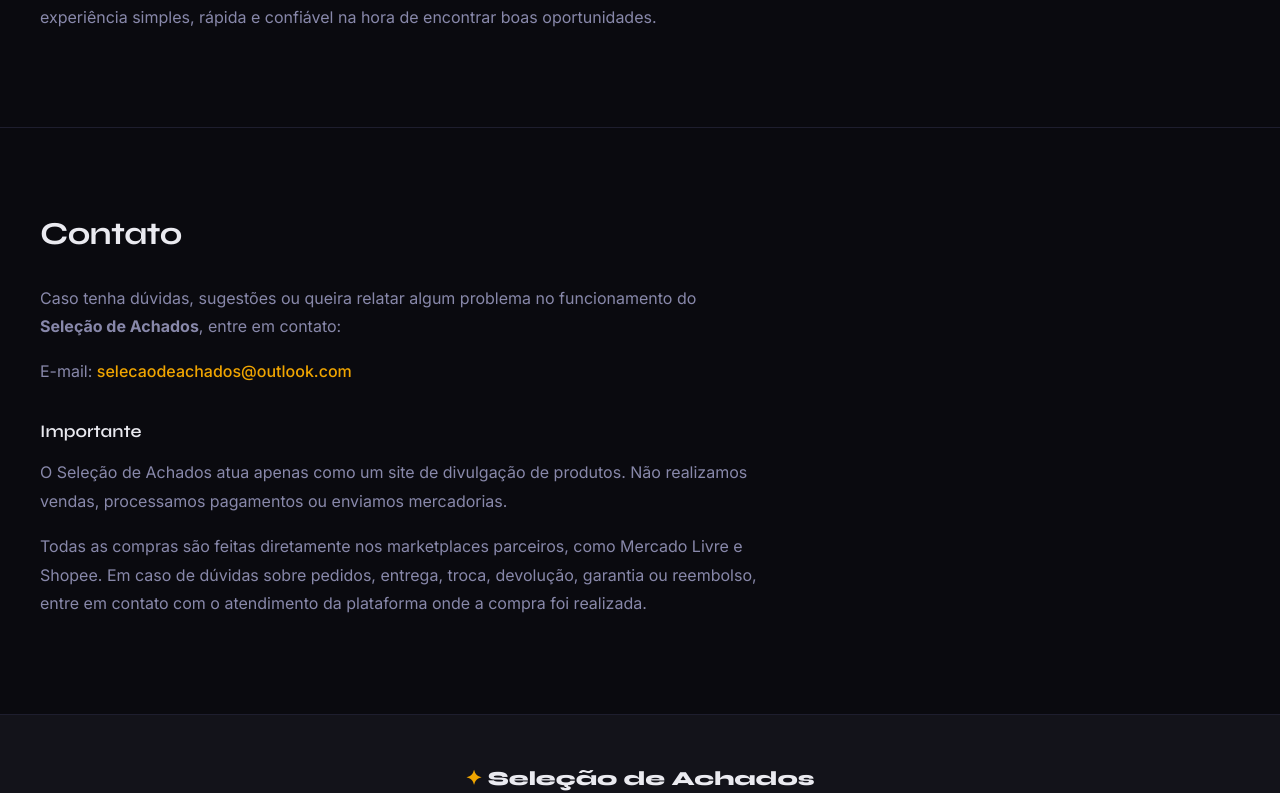
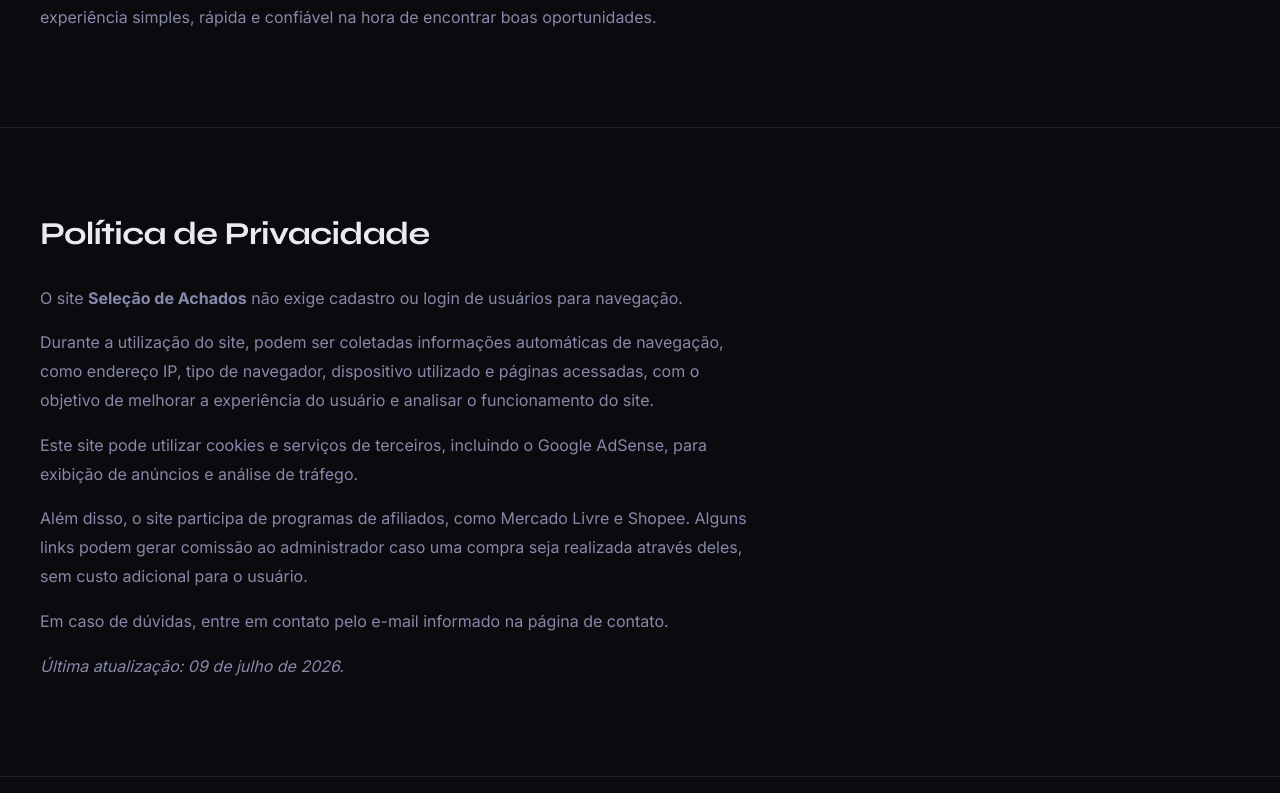
Before and after one commit to reginaldo-junior-dev/selecao-de-achados, a React (Vite) app in the folder Client/: page / in a window 1280 px wide. Shown: the part 1608-2401 px from the top of the page. Built offline with nearby package versions, Linux system fonts and the light colour scheme; no server answers.

Commit message:
Atualização de política de privacidade

```diff
--- a/Client/src/App.jsx
+++ b/Client/src/App.jsx
@@ -146,6 +146,30 @@
         </div>
       </section>
 
+      <section id="privacidade" className="privacidadeSection">
+        <div className="container">
+          <h2>Política de Privacidade</h2>
+          <p>
+            O site <strong>Seleção de Achados</strong> não exige cadastro ou login de usuários para navegação.
+          </p>
+          <p>
+            Durante a utilização do site, podem ser coletadas informações automáticas de navegação, como endereço IP, tipo de navegador, dispositivo utilizado e páginas acessadas, com o objetivo de melhorar a experiência do usuário e analisar o funcionamento do site.
+          </p>
+          <p>
+            Este site pode utilizar cookies e serviços de terceiros, incluindo o Google AdSense, para exibição de anúncios e análise de tráfego.
+          </p>
+          <p>
+            Além disso, o site participa de programas de afiliados, como Mercado Livre e Shopee. Alguns links podem gerar comissão ao administrador caso uma compra seja realizada através deles, sem custo adicional para o usuário.
+          </p>
+          <p>
+            Em caso de dúvidas, entre em contato pelo e-mail informado na página de contato.
+          </p>
+          <p>
+            <em>Última atualização: 09 de julho de 2026.</em>
+          </p>
+        </div>
+      </section>
+
       <section id="contato" className="contatoSection">
         <div className="container">
           <h2>Contato</h2>
--- a/Client/src/components/Header.jsx
+++ b/Client/src/components/Header.jsx
@@ -41,6 +41,7 @@
 
         <nav className={styles.nav}>
           <a href="#sobre" className={styles.navLink}>Sobre</a>
+          <a href="#privacidade" className={styles.navLink}>Política de Privacidade</a>
           <a href="#contato" className={styles.navLink}>Contato</a>
         </nav>
 
@@ -68,6 +69,7 @@
       {menuOpen && (
         <nav className={styles.drawer} onClick={() => setMenuOpen(false)}>
           <a href="#sobre" className={styles.drawerLink}>Sobre</a>
+          <a href="#privacidade" className={styles.drawerLink}>Política de Privacidade</a>
           <a href="#contato" className={styles.drawerLink}>Contato</a>
         </nav>
       )}
--- a/Client/src/styles/globals.css
+++ b/Client/src/styles/globals.css
@@ -82,13 +82,15 @@
 }
 
 .sobreSection,
-.contatoSection {
+.contatoSection,
+.privacidadeSection {
   padding: 5rem 0;
   border-top: 1px solid var(--cor-borda);
 }
 
 .sobreSection h2,
-.contatoSection h2 {
+.contatoSection h2,
+.privacidadeSection h2 {
   font-family: 'Syne', sans-serif;
   font-size: 2rem;
   font-weight: 700;
@@ -105,7 +107,8 @@
 }
 
 .sobreSection p,
-.contatoSection p {
+.contatoSection p,
+.privacidadeSection p {
   color: var(--cor-texto-soft);
   line-height: 1.8;
   margin-bottom: 1rem;
@@ -128,12 +131,14 @@
   }
 
   .sobreSection,
-  .contatoSection {
+  .contatoSection,
+  .privacidadeSection {
     padding: 3rem 0;
   }
 
   .sobreSection h2,
-  .contatoSection h2 {
+  .contatoSection h2,
+  .privacidadeSection h2 {
     font-size: 1.5rem;
   }
 }
```
